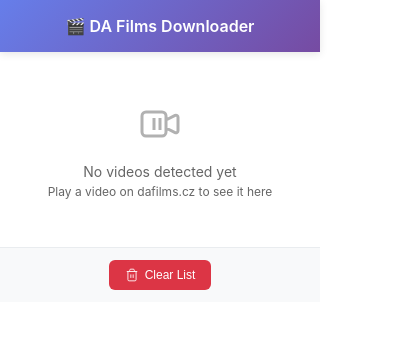
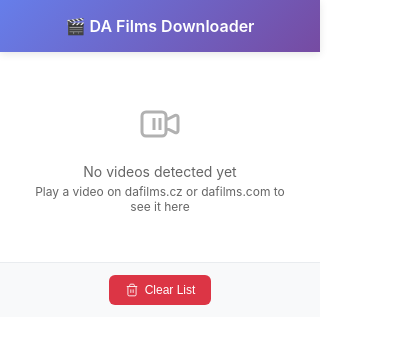
Before and after one commit to Alexuspo/da-films-downloader, a browser extension: page popup.html in a window 400 px wide. Drawn offline with Linux system fonts and the light colour scheme.

Commit message:
Add dafilms.com support

```diff
--- a/package.json
+++ b/package.json
@@ -1,7 +1,7 @@
 {
   "name": "da-films-downloader",
-  "version": "1.1.0",
-  "description": "Firefox extension to download videos from dafilms.cz",
+  "version": "1.2.0",
+  "description": "Firefox extension to download videos from dafilms.cz and dafilms.com",
   "main": "background.js",
   "scripts": {
     "build": "zip -r da-films-downloader.xpi * -x '*.git*' '*.md' 'package.json' 'package-lock.json'",
--- a/popup.html
+++ b/popup.html
@@ -185,7 +185,7 @@
           <path d="M12 9v6"/>
         </svg>
         <div>No videos detected yet</div>
-        <div style="font-size: 12px; margin-top: 4px;">Play a video on dafilms.cz to see it here</div>
+        <div style="font-size: 12px; margin-top: 4px;">Play a video on dafilms.cz or dafilms.com to see it here</div>
       </div>
     </div>
   </div>
--- a/popup.js
+++ b/popup.js
@@ -13,7 +13,7 @@ function loadVideos() {
             <path d="M12 9v6"/>
           </svg>
           <div>No videos detected yet</div>
-          <div style="font-size: 12px; margin-top: 4px;">Play a video on dafilms.cz to see it here</div>
+          <div style="font-size: 12px; margin-top: 4px;">Play a video on dafilms.cz or dafilms.com to see it here</div>
         </div>
       `;
       return;
```
Also changed, not shown: README.md, manifest.json.
